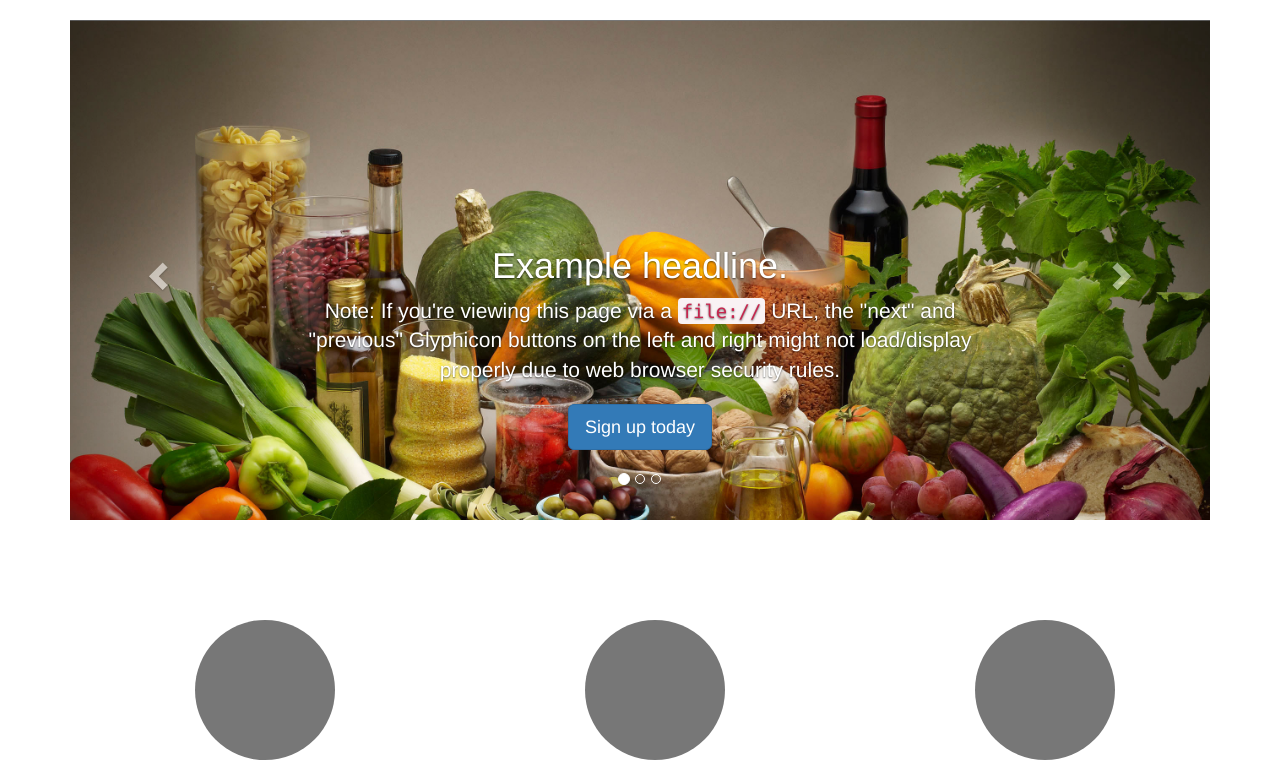
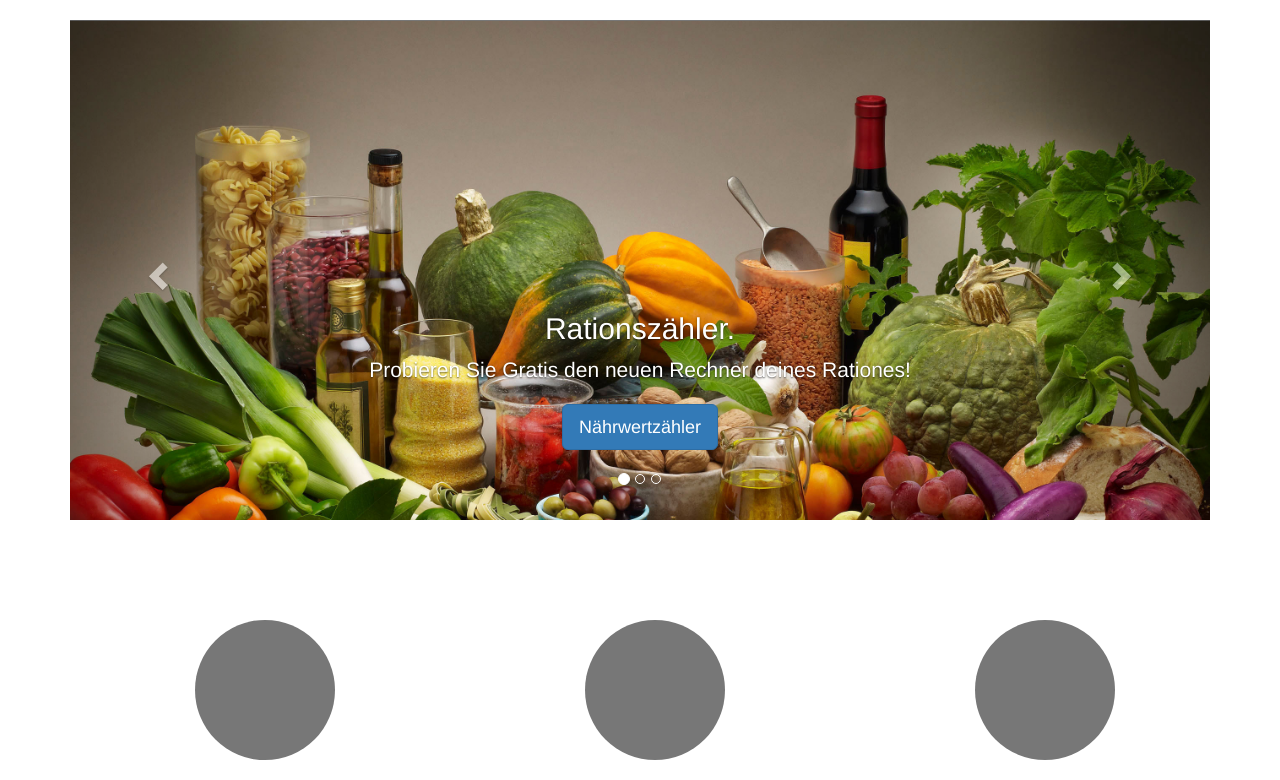
Before and after one commit to 4art/Ener_App, a PHP site: page / in a window 1280 px wide. Shown: the part 52-832 px from the top of the page. Run offline with PHP 8.4, Linux system fonts and the light colour scheme.

Commit message:
correct for PDO

```diff
--- a/index.php
+++ b/index.php
@@ -22,9 +22,10 @@
           <img class="first-slide" src="images/diet.jpg" alt="First slide">
           <div class="container">
             <div class="carousel-caption">
-              <h1>Example headline.</h1>
-              <p>Note: If you're viewing this page via a <code>file://</code> URL, the "next" and "previous" Glyphicon buttons on the left and right might not load/display properly due to web browser security rules.</p>
-              <p><a class="btn btn-lg btn-primary" href="#" role="button">Sign up today</a></p>
+              <h2>Rationszähler.</h2>
+              <!--<p>Note: If you're viewing this page via a <code>file://</code> URL, the "next" and "previous" Glyphicon buttons on the left and right might not load/display properly due to web browser security rules.</p>-->
+              <p>Probieren Sie Gratis den neuen Rechner deines Rationes!</p>
+              <p><a class="btn btn-lg btn-primary" href="#" role="button">Nährwertzähler</a></p>
             </div>
           </div>
         </div>
```
Also changed, not shown: DB.php (+7 -4 lines).
